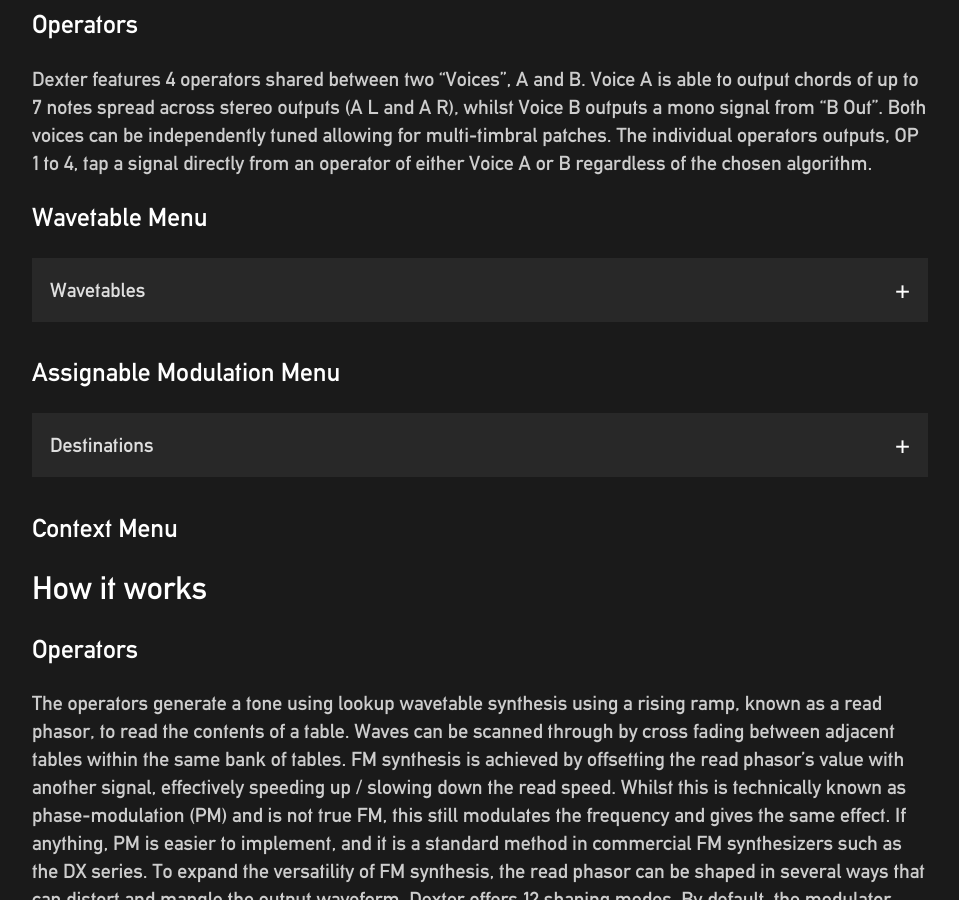
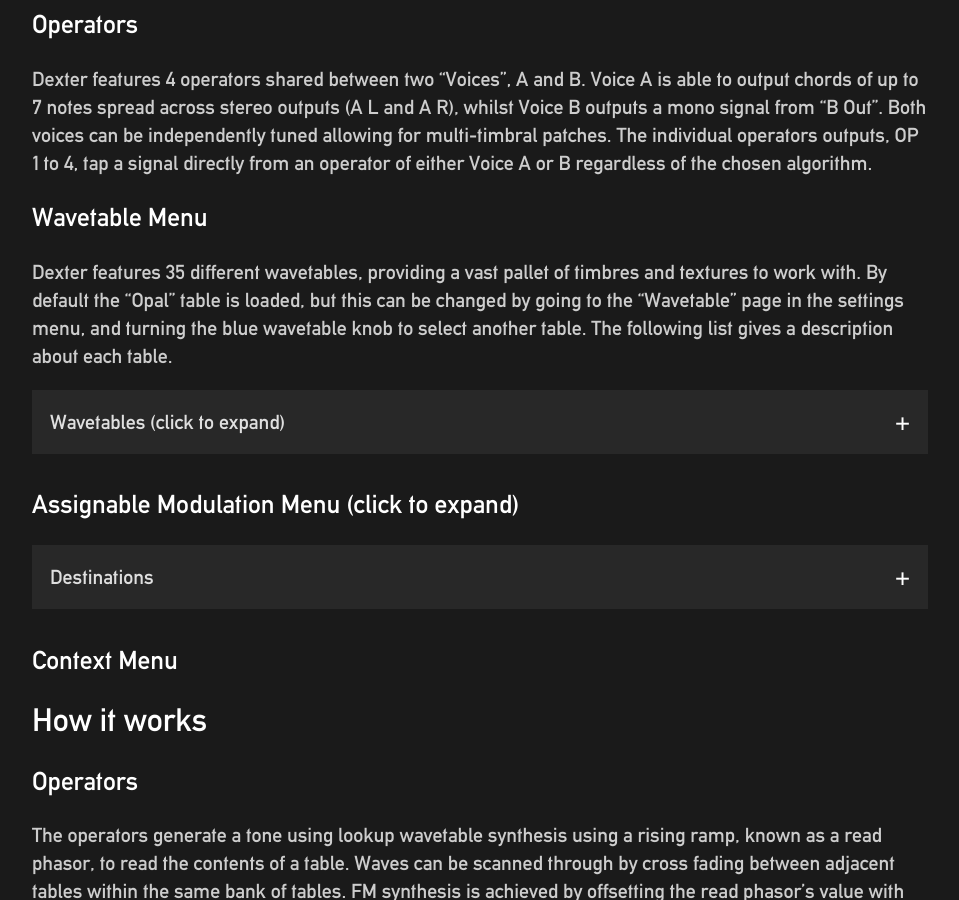
Before and after one commit to ValleyAudio/ValleyAudio.github.io, a Jekyll site: the page built from rack/dexter/dexter.html, in a window 1280 px wide and 900 px high, scrolled down 2956 px. Shown: the whole window, without its empty margins (160-1119 px from the left). Built offline with Jekyll 4.4.1, drawn with Linux system fonts in a browser that asks for light colours.

Commit message:
Added text to wavetable menu

```diff
--- a/rack/dexter/dexter.html
+++ b/rack/dexter/dexter.html
@@ -157,7 +157,12 @@
         Dexter features 4 operators shared between two “Voices”, A and B. Voice A is able to output chords of up to 7 notes spread across stereo outputs (A L and A R), whilst Voice B outputs a mono signal from “B Out”. Both voices can be independently tuned allowing for multi-timbral patches. The individual operators outputs, OP 1 to 4, tap a signal directly from an operator of either Voice A or B regardless of the chosen algorithm.
     </p>
     <h3 id="wavetableMenu">Wavetable Menu</h3>
-    <button class="accordion">Wavetables</button>
+    <p>
+        Dexter features 35 different wavetables, providing a vast pallet of timbres and textures to work with.
+        By default the “Opal” table is loaded, but this can be changed by going to the “Wavetable” page in the settings menu,
+        and turning the blue wavetable knob to select another table. The following list gives a description about each table.
+    </p>
+    <button class="accordion">Wavetables (click to expand)</button>
     <div class="panel">
         <table style="width:100%">
             <tr><th>Wavetable Name</th><th>Description</th>
@@ -196,7 +201,7 @@
             <tr><td>VGame:</td><td> Collection of lo-fi video game type waveforms.</td></tr>
         </table>
     </div>
-    <h3 id="assignModulation">Assignable Modulation Menu</h3>
+    <h3 id="assignModulation">Assignable Modulation Menu (click to expand)</h3>
     <button class="accordion">Destinations</button>
     <div class="panel">
         <table style="width: 100%">
```
